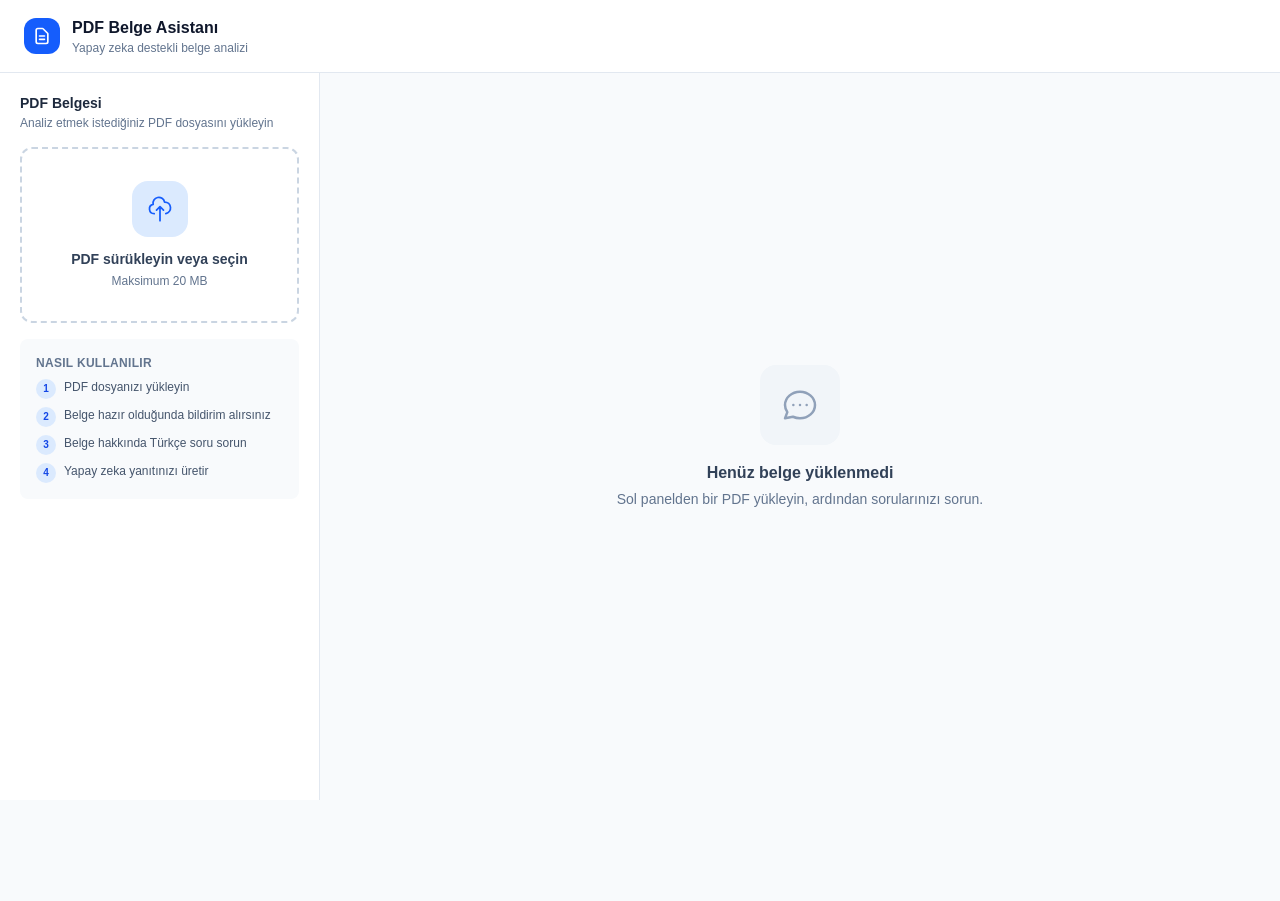
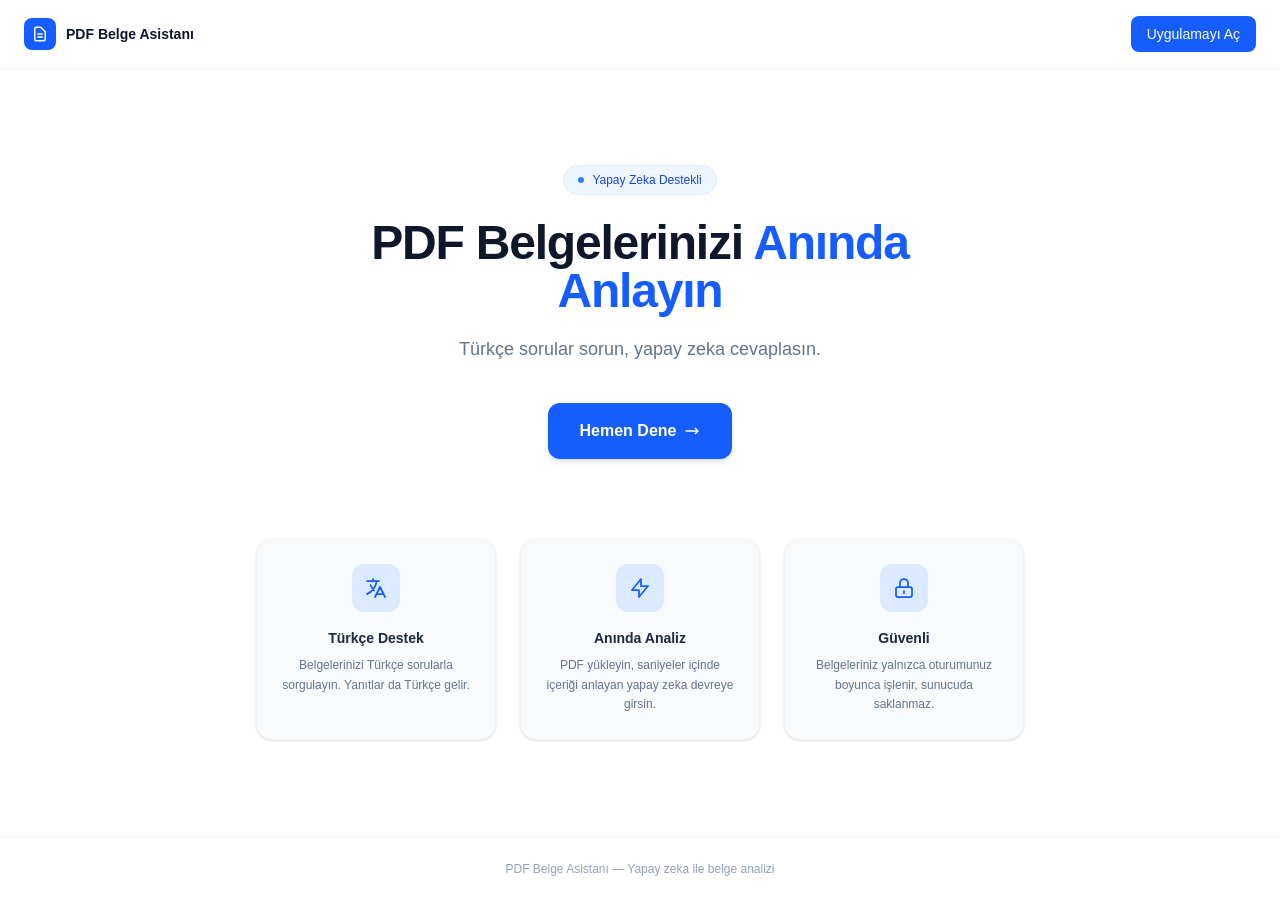
Before and after one commit to musontra/pdf-belge-asistani, a Next.js app: page / in a window 1280 px wide. Before the commit the page ends 800 px from the top, so only its background shows below. Built offline with nearby package versions, Linux system fonts and the light colour scheme.

Commit message:
feat: landing page eklendi

```diff
--- /dev/null
+++ b/app/app/page.tsx
@@ -0,0 +1,99 @@
+"use client";
+
+import { useState } from "react";
+import PDFUploader from "@/components/PDFUploader";
+import ChatInterface from "@/components/ChatInterface";
+
+export default function Home() {
+  const [documentText, setDocumentText] = useState("");
+  const [documentName, setDocumentName] = useState("");
+  const [pageCount, setPageCount] = useState(0);
+  const [hasDocument, setHasDocument] = useState(false);
+
+  const handleDocumentReady = (text: string, name: string, pages: number) => {
+    setDocumentText(text);
+    setDocumentName(name);
+    setPageCount(pages);
+    setHasDocument(true);
+  };
+
+  const handleReset = () => {
+    setDocumentText("");
+    setDocumentName("");
+    setPageCount(0);
+    setHasDocument(false);
+  };
+
+  return (
+    <div className="flex h-screen flex-col">
+      {/* Header */}
+      <header className="flex items-center gap-3 border-b border-slate-200 bg-white px-6 py-4 shadow-sm">
+        <div className="flex h-9 w-9 items-center justify-center rounded-xl bg-blue-600">
+          <svg className="h-5 w-5 text-white" fill="none" viewBox="0 0 24 24" stroke="currentColor">
+            <path strokeLinecap="round" strokeLinejoin="round" strokeWidth={2} d="M9 12h6m-6 4h6m2 5H7a2 2 0 01-2-2V5a2 2 0 012-2h5.586a1 1 0 01.707.293l5.414 5.414a1 1 0 01.293.707V19a2 2 0 01-2 2z" />
+          </svg>
+        </div>
+        <div>
+          <h1 className="text-base font-bold text-slate-900">PDF Belge Asistanı</h1>
+          <p className="text-xs text-slate-500">Yapay zeka destekli belge analizi</p>
+        </div>
+      </header>
+
+      {/* Ana içerik */}
+      <main className="flex flex-1 overflow-hidden">
+        {/* Sol panel – PDF yükleme */}
+        <aside className="flex w-72 shrink-0 flex-col gap-4 overflow-y-auto border-r border-slate-200 bg-white p-5 lg:w-80">
+          <div>
+            <h2 className="text-sm font-semibold text-slate-800">PDF Belgesi</h2>
+            <p className="mt-0.5 text-xs text-slate-500">
+              Analiz etmek istediğiniz PDF dosyasını yükleyin
+            </p>
+          </div>
+
+          <PDFUploader
+            onDocumentReady={handleDocumentReady}
+            hasDocument={hasDocument}
+            fileName={documentName}
+            pageCount={pageCount}
+            onReset={handleReset}
+          />
+
+          {!hasDocument && (
+            <div className="rounded-lg bg-slate-50 p-4">
+              <p className="mb-2 text-xs font-semibold uppercase tracking-wide text-slate-500">
+                Nasıl Kullanılır
+              </p>
+              <ol className="space-y-2 text-xs text-slate-600">
+                <li className="flex items-start gap-2">
+                  <span className="flex h-5 w-5 shrink-0 items-center justify-center rounded-full bg-blue-100 text-[10px] font-bold text-blue-700">1</span>
+                  PDF dosyanızı yükleyin
+                </li>
+                <li className="flex items-start gap-2">
+                  <span className="flex h-5 w-5 shrink-0 items-center justify-center rounded-full bg-blue-100 text-[10px] font-bold text-blue-700">2</span>
+                  Belge hazır olduğunda bildirim alırsınız
+                </li>
+                <li className="flex items-start gap-2">
+                  <span className="flex h-5 w-5 shrink-0 items-center justify-center rounded-full bg-blue-100 text-[10px] font-bold text-blue-700">3</span>
+                  Belge hakkında Türkçe soru sorun
+                </li>
+                <li className="flex items-start gap-2">
+                  <span className="flex h-5 w-5 shrink-0 items-center justify-center rounded-full bg-blue-100 text-[10px] font-bold text-blue-700">4</span>
+                  Yapay zeka yanıtınızı üretir
+                </li>
+              </ol>
+            </div>
+          )}
+        </aside>
+
+        {/* Sağ panel – Chat */}
+        <section className="flex flex-1 flex-col overflow-hidden bg-slate-50">
+          <ChatInterface
+            documentText={documentText}
+            documentName={documentName}
+            isReady={hasDocument}
+          />
+        </section>
+      </main>
+    </div>
+  );
+}
--- a/app/page.tsx
+++ b/app/page.tsx
@@ -1,99 +1,103 @@
-"use client";
+import Link from "next/link";
 
-import { useState } from "react";
-import PDFUploader from "@/components/PDFUploader";
-import ChatInterface from "@/components/ChatInterface";
+const features = [
+  {
+    icon: (
+      <svg className="h-6 w-6" fill="none" viewBox="0 0 24 24" stroke="currentColor">
+        <path strokeLinecap="round" strokeLinejoin="round" strokeWidth={1.75} d="M3 5h12M9 3v2m1.048 9.5A18.022 18.022 0 016.412 9m6.088 9h7M11 21l5-10 5 10M12.751 5C11.783 10.77 8.07 15.61 3 18.129" />
+      </svg>
+    ),
+    title: "Türkçe Destek",
+    description: "Belgelerinizi Türkçe sorularla sorgulayın. Yanıtlar da Türkçe gelir.",
+  },
+  {
+    icon: (
+      <svg className="h-6 w-6" fill="none" viewBox="0 0 24 24" stroke="currentColor">
+        <path strokeLinecap="round" strokeLinejoin="round" strokeWidth={1.75} d="M13 10V3L4 14h7v7l9-11h-7z" />
+      </svg>
+    ),
+    title: "Anında Analiz",
+    description: "PDF yükleyin, saniyeler içinde içeriği anlayan yapay zeka devreye girsin.",
+  },
+  {
+    icon: (
+      <svg className="h-6 w-6" fill="none" viewBox="0 0 24 24" stroke="currentColor">
+        <path strokeLinecap="round" strokeLinejoin="round" strokeWidth={1.75} d="M12 15v2m-6 4h12a2 2 0 002-2v-6a2 2 0 00-2-2H6a2 2 0 00-2 2v6a2 2 0 002 2zm10-10V7a4 4 0 00-8 0v4h8z" />
+      </svg>
+    ),
+    title: "Güvenli",
+    description: "Belgeleriniz yalnızca oturumunuz boyunca işlenir, sunucuda saklanmaz.",
+  },
+];
 
-export default function Home() {
-  const [documentText, setDocumentText] = useState("");
-  const [documentName, setDocumentName] = useState("");
-  const [pageCount, setPageCount] = useState(0);
-  const [hasDocument, setHasDocument] = useState(false);
-
-  const handleDocumentReady = (text: string, name: string, pages: number) => {
-    setDocumentText(text);
-    setDocumentName(name);
-    setPageCount(pages);
-    setHasDocument(true);
-  };
-
-  const handleReset = () => {
-    setDocumentText("");
-    setDocumentName("");
-    setPageCount(0);
-    setHasDocument(false);
-  };
-
+export default function LandingPage() {
   return (
-    <div className="flex h-screen flex-col">
-      {/* Header */}
-      <header className="flex items-center gap-3 border-b border-slate-200 bg-white px-6 py-4 shadow-sm">
-        <div className="flex h-9 w-9 items-center justify-center rounded-xl bg-blue-600">
-          <svg className="h-5 w-5 text-white" fill="none" viewBox="0 0 24 24" stroke="currentColor">
-            <path strokeLinecap="round" strokeLinejoin="round" strokeWidth={2} d="M9 12h6m-6 4h6m2 5H7a2 2 0 01-2-2V5a2 2 0 012-2h5.586a1 1 0 01.707.293l5.414 5.414a1 1 0 01.293.707V19a2 2 0 01-2 2z" />
-          </svg>
+    <div className="flex min-h-screen flex-col bg-white">
+      {/* Nav */}
+      <header className="flex items-center justify-between border-b border-slate-100 px-6 py-4">
+        <div className="flex items-center gap-2.5">
+          <div className="flex h-8 w-8 items-center justify-center rounded-lg bg-blue-600">
+            <svg className="h-4.5 w-4.5 text-white" fill="none" viewBox="0 0 24 24" stroke="currentColor">
+              <path strokeLinecap="round" strokeLinejoin="round" strokeWidth={2} d="M9 12h6m-6 4h6m2 5H7a2 2 0 01-2-2V5a2 2 0 012-2h5.586a1 1 0 01.707.293l5.414 5.414a1 1 0 01.293.707V19a2 2 0 01-2 2z" />
+            </svg>
+          </div>
+          <span className="text-sm font-bold text-slate-900">PDF Belge Asistanı</span>
         </div>
-        <div>
-          <h1 className="text-base font-bold text-slate-900">PDF Belge Asistanı</h1>
-          <p className="text-xs text-slate-500">Yapay zeka destekli belge analizi</p>
-        </div>
+        <Link
+          href="/app"
+          className="rounded-lg bg-blue-600 px-4 py-2 text-sm font-medium text-white transition hover:bg-blue-700"
+        >
+          Uygulamayı Aç
+        </Link>
       </header>
 
-      {/* Ana içerik */}
-      <main className="flex flex-1 overflow-hidden">
-        {/* Sol panel – PDF yükleme */}
-        <aside className="flex w-72 shrink-0 flex-col gap-4 overflow-y-auto border-r border-slate-200 bg-white p-5 lg:w-80">
-          <div>
-            <h2 className="text-sm font-semibold text-slate-800">PDF Belgesi</h2>
-            <p className="mt-0.5 text-xs text-slate-500">
-              Analiz etmek istediğiniz PDF dosyasını yükleyin
-            </p>
-          </div>
+      {/* Hero */}
+      <main className="flex flex-1 flex-col items-center justify-center px-6 py-24 text-center">
+        <div className="inline-flex items-center gap-2 rounded-full border border-blue-100 bg-blue-50 px-3.5 py-1.5 text-xs font-medium text-blue-700">
+          <span className="h-1.5 w-1.5 rounded-full bg-blue-500" />
+          Yapay Zeka Destekli
+        </div>
 
-          <PDFUploader
-            onDocumentReady={handleDocumentReady}
-            hasDocument={hasDocument}
-            fileName={documentName}
-            pageCount={pageCount}
-            onReset={handleReset}
-          />
+        <h1 className="mt-6 max-w-2xl text-4xl font-extrabold tracking-tight text-slate-900 sm:text-5xl">
+          PDF Belgelerinizi{" "}
+          <span className="text-blue-600">Anında Anlayın</span>
+        </h1>
 
-          {!hasDocument && (
-            <div className="rounded-lg bg-slate-50 p-4">
-              <p className="mb-2 text-xs font-semibold uppercase tracking-wide text-slate-500">
-                Nasıl Kullanılır
-              </p>
-              <ol className="space-y-2 text-xs text-slate-600">
-                <li className="flex items-start gap-2">
-                  <span className="flex h-5 w-5 shrink-0 items-center justify-center rounded-full bg-blue-100 text-[10px] font-bold text-blue-700">1</span>
-                  PDF dosyanızı yükleyin
-                </li>
-                <li className="flex items-start gap-2">
-                  <span className="flex h-5 w-5 shrink-0 items-center justify-center rounded-full bg-blue-100 text-[10px] font-bold text-blue-700">2</span>
-                  Belge hazır olduğunda bildirim alırsınız
-                </li>
-                <li className="flex items-start gap-2">
-                  <span className="flex h-5 w-5 shrink-0 items-center justify-center rounded-full bg-blue-100 text-[10px] font-bold text-blue-700">3</span>
-                  Belge hakkında Türkçe soru sorun
-                </li>
-                <li className="flex items-start gap-2">
-                  <span className="flex h-5 w-5 shrink-0 items-center justify-center rounded-full bg-blue-100 text-[10px] font-bold text-blue-700">4</span>
-                  Yapay zeka yanıtınızı üretir
-                </li>
-              </ol>
+        <p className="mt-5 max-w-xl text-lg text-slate-500">
+          Türkçe sorular sorun, yapay zeka cevaplasın.
+        </p>
+
+        <Link
+          href="/app"
+          className="mt-10 inline-flex items-center gap-2 rounded-xl bg-blue-600 px-8 py-4 text-base font-semibold text-white shadow-md transition hover:bg-blue-700 hover:shadow-lg active:scale-95"
+        >
+          Hemen Dene
+          <svg className="h-4 w-4" fill="none" viewBox="0 0 24 24" stroke="currentColor">
+            <path strokeLinecap="round" strokeLinejoin="round" strokeWidth={2} d="M17 8l4 4m0 0l-4 4m4-4H3" />
+          </svg>
+        </Link>
+
+        {/* Özellik kartları */}
+        <div className="mt-20 grid w-full max-w-3xl gap-6 sm:grid-cols-3">
+          {features.map((f) => (
+            <div
+              key={f.title}
+              className="flex flex-col items-center rounded-2xl border border-slate-100 bg-slate-50 p-6 text-center shadow-sm"
+            >
+              <div className="flex h-12 w-12 items-center justify-center rounded-xl bg-blue-100 text-blue-600">
+                {f.icon}
+              </div>
+              <h3 className="mt-4 text-sm font-semibold text-slate-800">{f.title}</h3>
+              <p className="mt-2 text-xs leading-relaxed text-slate-500">{f.description}</p>
             </div>
-          )}
-        </aside>
+          ))}
+        </div>
+      </main>
 
-        {/* Sağ panel – Chat */}
-        <section className="flex flex-1 flex-col overflow-hidden bg-slate-50">
-          <ChatInterface
-            documentText={documentText}
-            documentName={documentName}
-            isReady={hasDocument}
-          />
-        </section>
-      </main>
+      {/* Footer */}
+      <footer className="border-t border-slate-100 py-6 text-center text-xs text-slate-400">
+        PDF Belge Asistanı — Yapay zeka ile belge analizi
+      </footer>
     </div>
   );
 }
```
